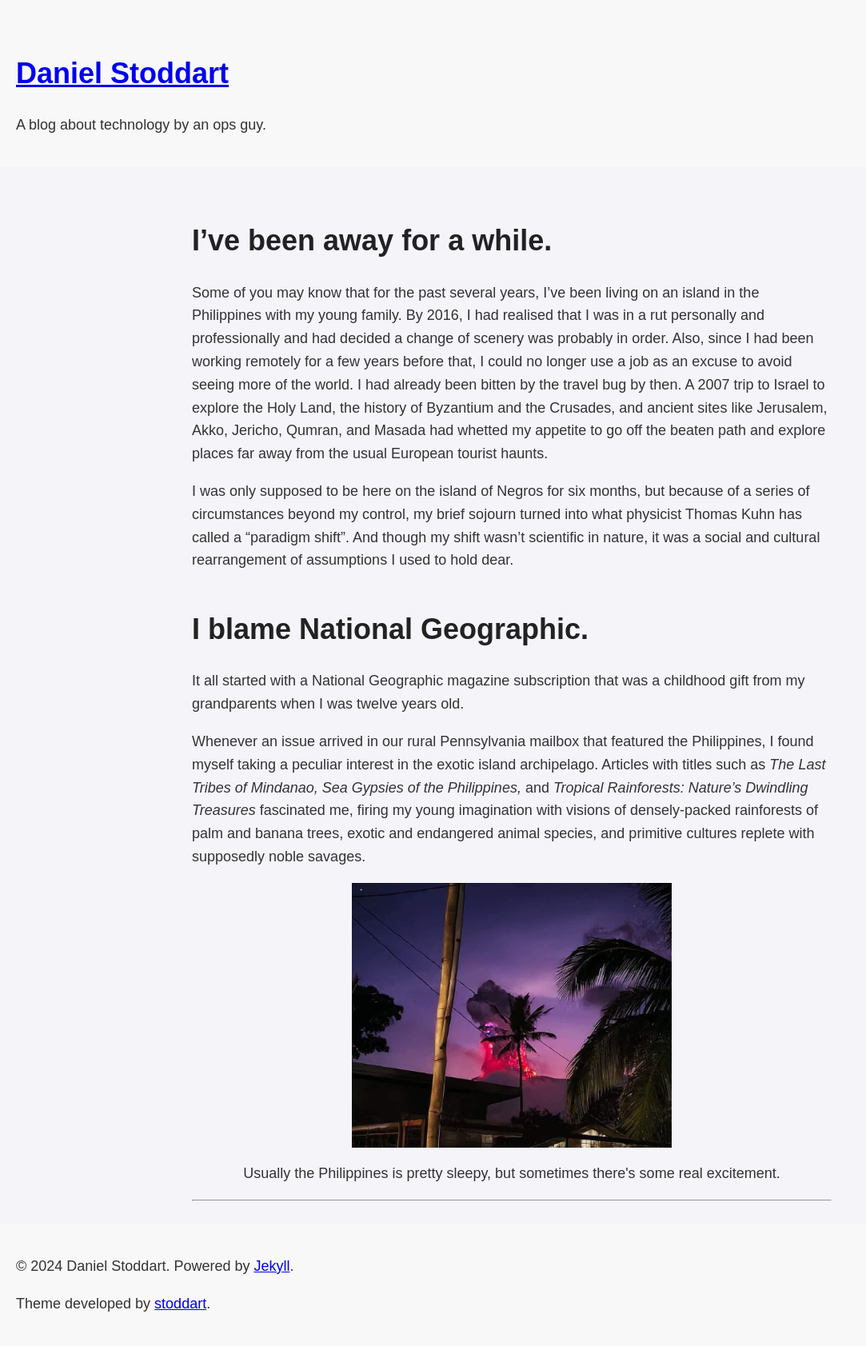
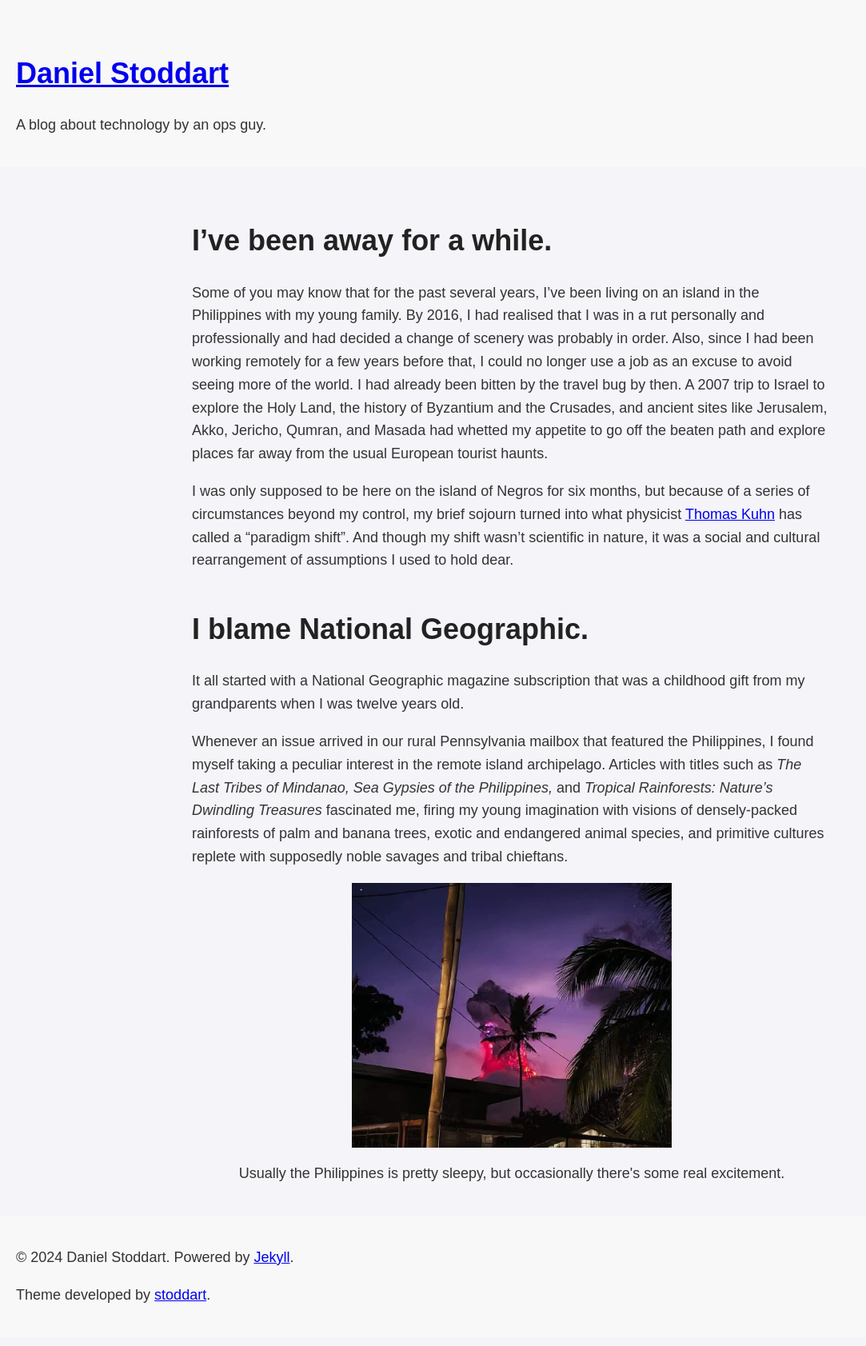
Before and after one commit to stoddart/stoddart.github.io, a Jekyll site: the page built from _posts/2024-06-03-my-first-post.md, in a window 1280 px wide. Shown: the whole page at 80% size, without its empty margins (0-1083 px from the left). Built offline with Jekyll 4.4.1, drawn with Linux system fonts in a browser that asks for light colours.

Commit message:
Updated post

```diff
--- a/_posts/2024-06-03-my-first-post.md
+++ b/_posts/2024-06-03-my-first-post.md
@@ -7,15 +7,13 @@ title: First post!
 
 Some of you may know that for the past several years, I've been living on an island in the Philippines with my young family. By 2016, I had realised that I was in a rut personally and professionally and had decided a change of scenery was probably in order. Also, since I had been working remotely for a few years before that, I could no longer use a job as an excuse to avoid seeing more of the world. I had already been bitten by the travel bug by then. A 2007 trip to Israel to explore the Holy Land, the history of Byzantium and the Crusades, and ancient sites like Jerusalem, Akko, Jericho, Qumran, and Masada had whetted my appetite to go off the beaten path and explore places far away from the usual European tourist haunts.
 
-I was only supposed to be here on the island of Negros for six months, but because of a series of circumstances beyond my control, my brief sojourn turned into what physicist Thomas Kuhn has called a "paradigm shift". And though my shift wasn't scientific in nature, it was a social and cultural rearrangement of assumptions I used to hold dear.
+I was only supposed to be here on the island of Negros for six months, but because of a series of circumstances beyond my control, my brief sojourn turned into what physicist [Thomas Kuhn](https://plato.stanford.edu/entries/thomas-kuhn/) has called a "paradigm shift". And though my shift wasn't scientific in nature, it was a social and cultural rearrangement of assumptions I used to hold dear.
 
 # I blame National Geographic.
 
 It all started with a National Geographic magazine subscription that was a childhood gift from my grandparents when I was twelve years old.
 
-Whenever an issue arrived in our rural Pennsylvania mailbox that featured the Philippines, I found myself taking a peculiar interest in the exotic island archipelago. Articles with titles such as <i>The Last Tribes of Mindanao, Sea Gypsies of the Philippines,</i> and <i>Tropical Rainforests: Nature's Dwindling Treasures</i> fascinated me, firing my young imagination with visions of densely-packed rainforests of palm and banana trees, exotic and endangered animal species, and primitive cultures replete with supposedly noble savages.
+Whenever an issue arrived in our rural Pennsylvania mailbox that featured the Philippines, I found myself taking a peculiar interest in the remote island archipelago. Articles with titles such as <i>The Last Tribes of Mindanao, Sea Gypsies of the Philippines,</i> and <i>Tropical Rainforests: Nature's Dwindling Treasures</i> fascinated me, firing my young imagination with visions of densely-packed rainforests of palm and banana trees, exotic and endangered animal species, and primitive cultures replete with supposedly noble savages and tribal chieftans.
 
 <img src="/assets/images/kanlaon.jpg" style="max-width:50%; display:block; margin:auto;">
-<p style="text-align:center; font-size:inherit;">Usually the Philippines is pretty sleepy, but sometimes there's some real excitement.</p>
-
----
+<p style="text-align:center; font-size:inherit;">Usually the Philippines is pretty sleepy, but occasionally there's some real excitement.</p>
```
